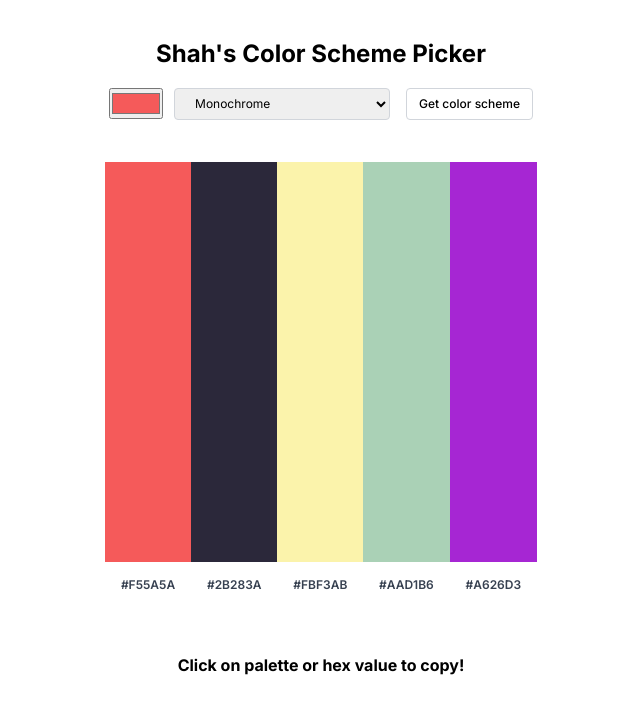
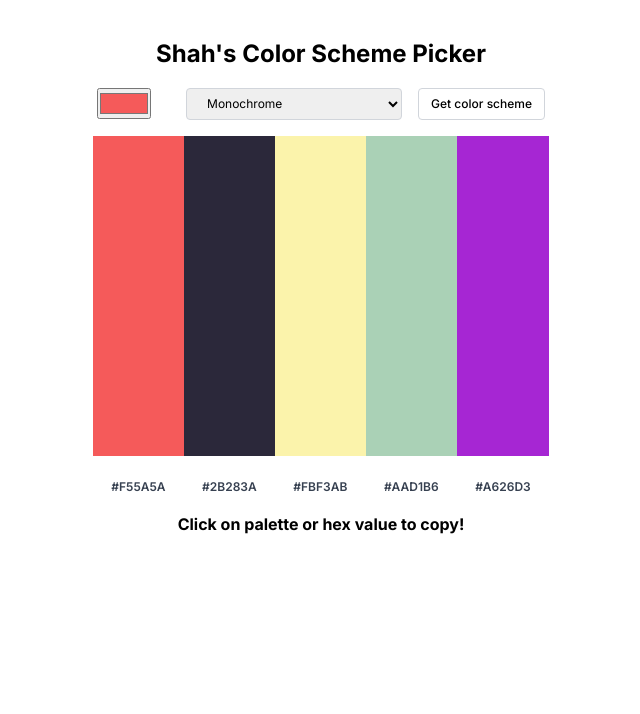
Before and after one commit to Pharma2022/ColorSchemePicker, a website built with Vite: page index.html in a window 1280 px wide. Shown: the whole page, without its empty margins (319-959 px from the left). Built offline with nearby package versions, Linux system fonts and the light colour scheme.

Commit message:
Update index.css

```diff
--- a/index.css
+++ b/index.css
@@ -1,23 +1,31 @@
 *, *::before,*::after{  box-sizing: border-box;
     font-family: 'Inter', sans-serif;
+    }
 
-}
     html, body {
         margin: 0;
-    padding: 0;
-}
+        padding: 0;}
 
     h1{font-size: 1.5rem;}
 
+    body{
+        display: flex;
+
+        height: 100vh;
+        width: 100vw;
+    }
     .container{
+
         display: flex;
         flex-direction: column;
+        align-content: center;
         justify-content: center;
         margin: 0 auto;
-    padding: 1.5rem 0rem;
-    min-width: 25rem;
-    max-width: 27rem;
-    height: 90vh;
+        padding: 1.5rem 0rem 0rem 0rem;
+        width: 100%;
+        max-width: 28.5rem;
+        height: fit-content;
+        max-height: 90vh;
         text-align: center;
     }
     form{display: flex;
@@ -57,33 +65,27 @@ text-indent: 1rem;
      }
 
     .grid{
+
         display: grid;
-    grid-template-columns: auto auto auto auto auto;
-    margin: 0 auto;
-    align-content: center;
+        grid-row-gap: 1rem;
+        margin-top: 1rem;
         width: 100%;
-    height:50rem;
-    min-height: 30vh;
 
         }
 
     .gridItem{
         grid-row: 1;
-  height: 50vh;
+      height: 20rem;
+      max-height: 45vh;
        cursor: pointer;
-
        }
 
     .colorName{
+        padding: 0.5rem 0rem 0rem 0rem;
 
-
-   margin: 1rem auto 0 auto;
         font-weight: 600;
         font-size: 0.75rem;
         color:#374151;
-    cursor: pointer;
-}
-#copy{
+        cursor: pointer;}
 
-    grid-column: 1/-1;
-    }
+    #copy{  grid-column: 1/-1;}
```
Lines whose indentation alone changed are shown as unchanged.
